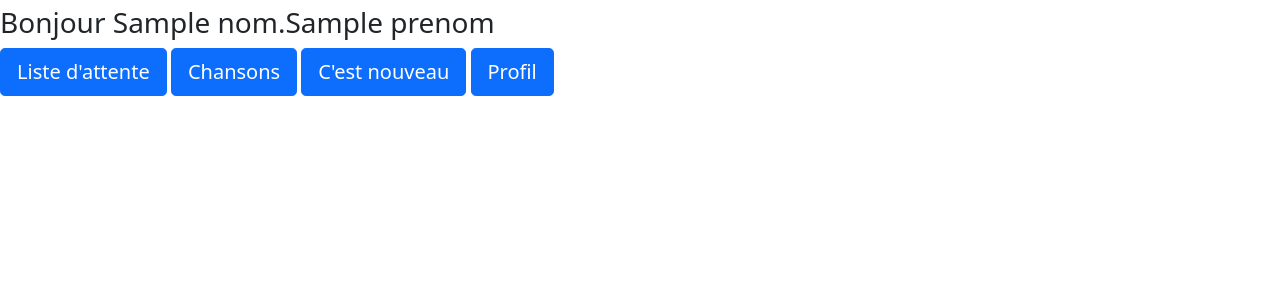
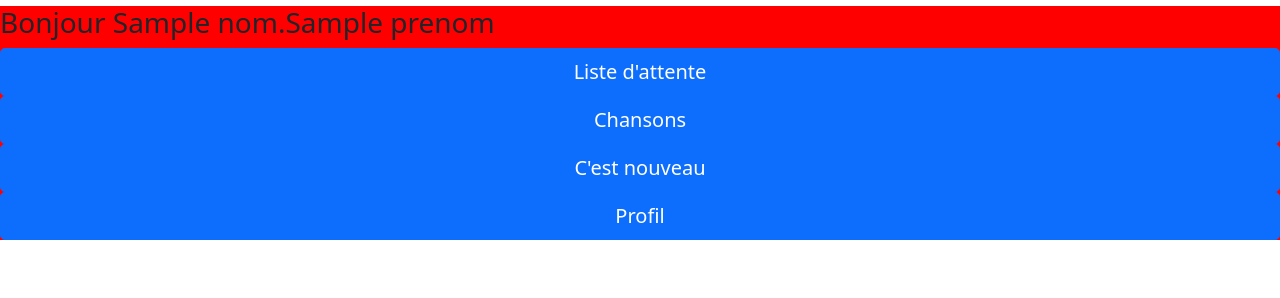
Before and after one commit to jordanlat/Test-Django, a Django app: template templates/menu.html in a window 1280 px wide. Shown: the part 74-372 px from the top of the page. Run offline with Django 3.2, Linux system fonts and the light colour scheme; the template is opened without the code that fills it: most values are stand-ins (such as "Sample title", 1, 10 or a date in 2020); parts of the project's set-up code (start-up, migrations or seed data) failed here and were passed over.

Commit message:
ajout css

```diff
--- a/monsite/settings.py
+++ b/monsite/settings.py
@@ -123,6 +123,11 @@ USE_TZ = True
 # https://docs.djangoproject.com/en/3.2/howto/static-files/
 
 STATIC_URL = '/static/'
+THEME_DIRS = os.path.join(BASE_DIR, "static", "Theme/")
+STATICFILES_DIRS = [os.path.join(BASE_DIR, "static"), THEME_DIRS, ]
+
+PROJECT_DIR = os.path.dirname(os.path.abspath(__file__))
+STATIC_ROOT = os.path.join(PROJECT_DIR, 'static/')
 
 # Default primary key field type
 # https://docs.djangoproject.com/en/3.2/ref/settings/#default-auto-field
--- /dev/null
+++ b/static/css/style.css
@@ -0,0 +1,8 @@
+.content {
+    background-color: red;
+}
+
+.bt_list {
+    display: flex;
+    flex-direction:column;
+}
--- a/templates/menu.html
+++ b/templates/menu.html
@@ -1,10 +1,12 @@
-<!DOCTYPE html>
-<html lang="en">
+{% load static %}
+<html lang="fr">
 <head>
     <meta charset="UTF-8">
     <meta http-equiv="X-UA-Compatible" content="IE=edge">
     <meta name="viewport" content="width=device-width, initial-scale=1.0">
     <title>Menu</title>
+    <link rel="stylesheet" type="text/css" href="{% static 'css/style.css' %}">
+
     <link href="https://cdn.jsdelivr.net/npm/bootstrap@5.0.2/dist/css/bootstrap.min.css" rel="stylesheet" integrity="sha384-EVSTQN3/azprG1Anm3QDgpJLIm9Nao0Yz1ztcQTwFspd3yD65VohhpuuCOmLASjC" crossorigin="anonymous">
 </head>
 <body>
@@ -16,7 +18,7 @@
         <div class="hello">
             <h3>Bonjour {{nom}}.{{prenom}}</h3>
         </div>
-        <div class=""bt_list>
+        <div class="bt_list">
             <input class="w-40 btn btn-lg btn-primary" type="button" value="Liste d'attente">
             <input class="w-40 btn btn-lg btn-primary" type="button" value="Chansons">
             <input class="w-40 btn btn-lg btn-primary" type="button" value="C'est nouveau">
--- a/templates/static/menu/menu_style.css
+++ /dev/null
@@ -1,3 +0,0 @@
-body {
-    background-color: cornflowerblue;
-}
```
Also changed, not shown: db.sqlite3, static/login/style.css (renamed from templates/static/login/style.css).
